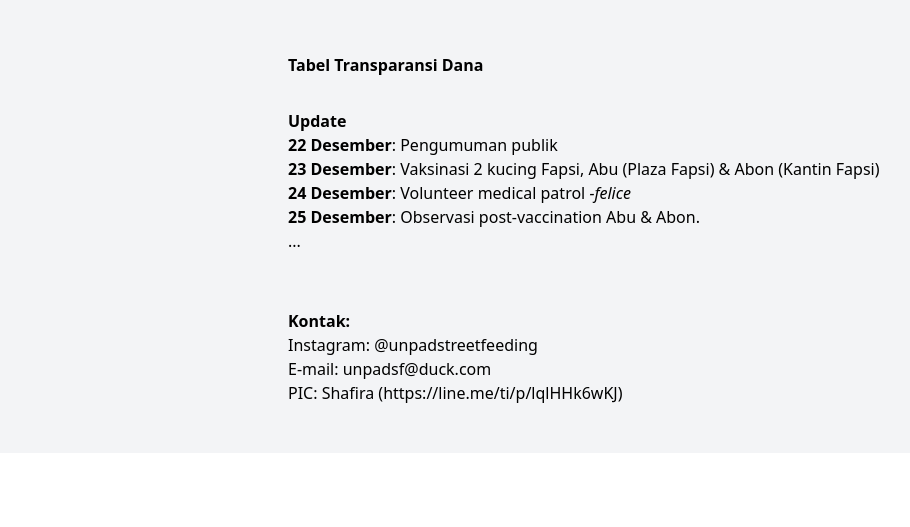
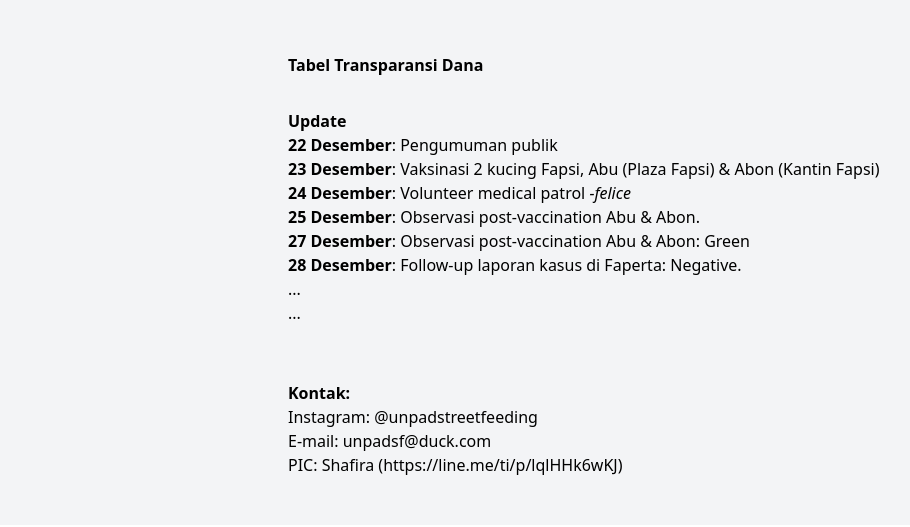
Before and after one commit to sukaikan/unpadsf_site, an Eleventy site: page src/articles/2023-12-20-fundraising-vaksin-kucing.md in a window 1280 px wide. Shown: the part 2403-2930 px from the top of the page, without its empty margins (0-910 px from the left). Built offline with nearby package versions, Linux system fonts and the light colour scheme; Eleventy itself is replaced by a stand-in of ours; files that its build step writes are made by us from their sources.

Commit message:
Update Article “2023-12-20-fundraising-vaksin-kucing”

```diff
--- a/src/articles/2023-12-20-fundraising-vaksin-kucing.md
+++ b/src/articles/2023-12-20-fundraising-vaksin-kucing.md
@@ -42,6 +42,9 @@ Pembaca dapat membantu kami dengan melakukan donasi melalui scan QRIS di bawah.
 **23 Desember**: Vaksinasi 2 kucing Fapsi, Abu (Plaza Fapsi) & Abon (Kantin Fapsi)\
 **24 Desember**: Volunteer medical patrol *\-felice*\
 **25 Desember**: Observasi post-vaccination Abu & Abon.\
+**27 Desember**: Observasi post-vaccination Abu & Abon: Green\
+**28 Desember**: Follow-up laporan kasus di Faperta: Negative.\
+...\
 ...
 
 <br>
```
